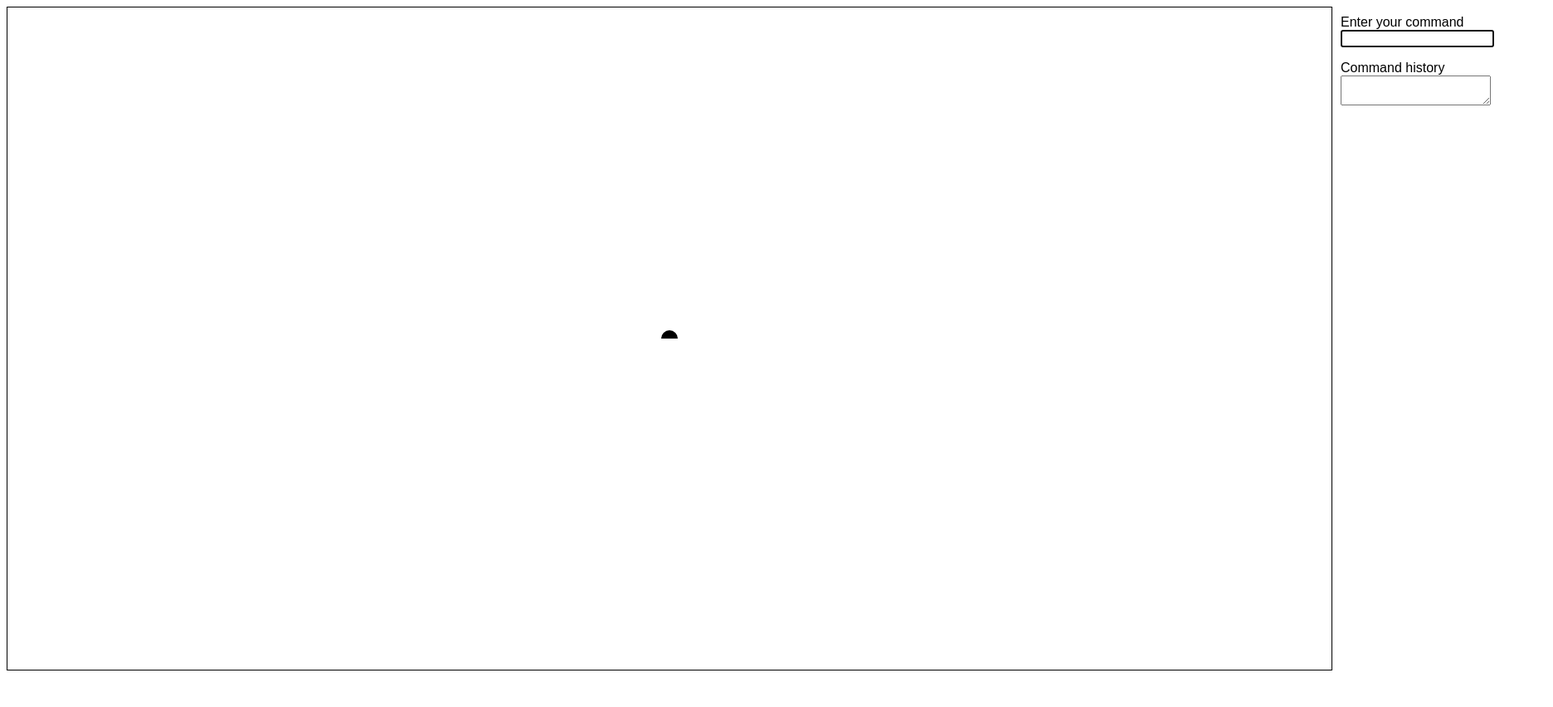
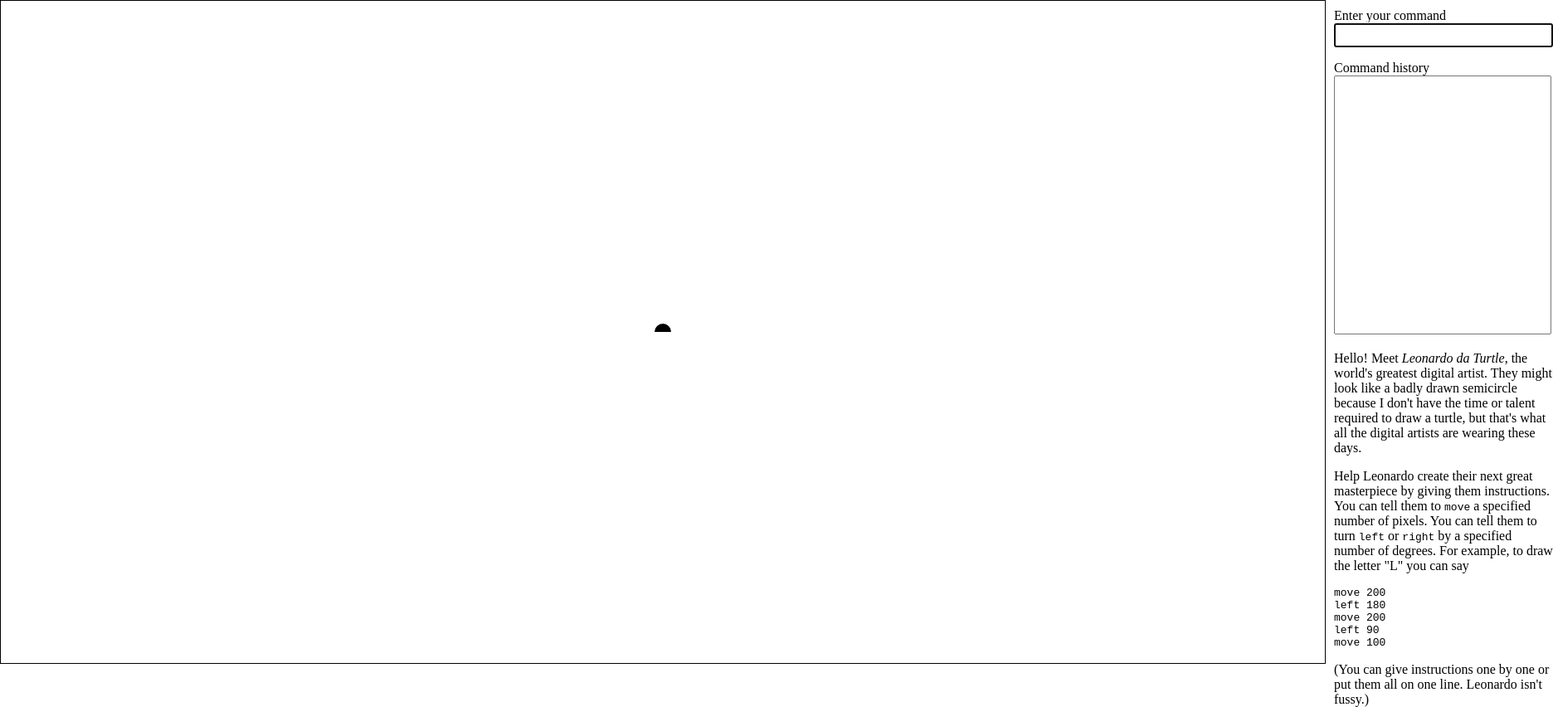
Before and after one commit to jcinnamond/leonardodaturtle, a plain HTML site: page index.html in a window 1280 px wide. Shown: the whole page at 83% size, 1872 px wide, since content can reach past the window. Before the commit the page ends 808 px from the top, so only its background shows below. Drawn offline with Linux system fonts and the light colour scheme.

Commit message:
Added some instructions

```diff
--- a/index.html
+++ b/index.html
@@ -12,14 +12,37 @@
         <canvas id="canvas" class="canvas"></canvas>
         <div class="sidebar">
             <div class="commands">
-                <form action="#" id="command-form" class="input">
+                <form action="javascript:void(0);" id="command-form" class="input">
                     <label for="command">Enter your command</label>
                     <input type="text" id="command" autofocus />
                 </form>
             </div>
-            <h>Command history</h>
-            <textarea id="output" class="output" readonly>
-            </textarea>
+            <label for="output">Command history</label>
+            <textarea id="output" class="output" readonly rows="20"></textarea>
+
+            <p>
+                Hello! Meet <em>Leonardo da Turtle</em>, the world's greatest
+                digital artist. They might look like a badly drawn semicircle
+                because I don't have the time or talent required to draw a
+                turtle, but that's what all the digital artists are wearing
+                these days.
+            </p>
+
+            <p>
+                Help Leonardo create their next great masterpiece by giving them
+                instructions. You can tell them to
+                <code>move</code> a specified number of pixels. You can tell them to turn <code>left</code> or
+                <code>right</code> by a specified number of degrees. For example, to draw the letter "L" you can say
+            </p>
+
+            <pre>
+move 200
+left 180
+move 200
+left 90
+move 100</pre>
+
+            <p>(You can give instructions one by one or put them all on one line. Leonardo isn't fussy.)</p>
         </div>
     </div>
     <script type="text/javascript" src="index.js"></script>
--- a/index.js
+++ b/index.js
@@ -1228,7 +1228,7 @@
     return function(s) {
       return function __do3() {
         var v = value11(doc.output)();
-        return setValue11(s + ("\n" + v))(doc.output)();
+        return setValue11(v + ("\n" + s))(doc.output)();
       };
     };
   };
--- a/turtle.css
+++ b/turtle.css
@@ -1,7 +1,12 @@
 html,
 body {
     height: 100%;
-    font-family: sans-serif;
+    margin: 0;
+    padding: 0;
+}
+
+label {
+    display: block;
 }
 
 .flex-container {
@@ -17,10 +22,21 @@ body {
 
 .sidebar {
     margin: 10px;
-    flex-basis: 200px;
+    flex-basis: 500px;
 }
 
 .commands {
     width: 100%;
     margin-bottom: 1em;
 }
+
+#command,
+.output {
+    padding: 5px;
+    min-width: 250px;
+    width: 90%;
+}
+
+.output {
+    resize: none;
+}
```
Also changed, not shown: 1 other file.
